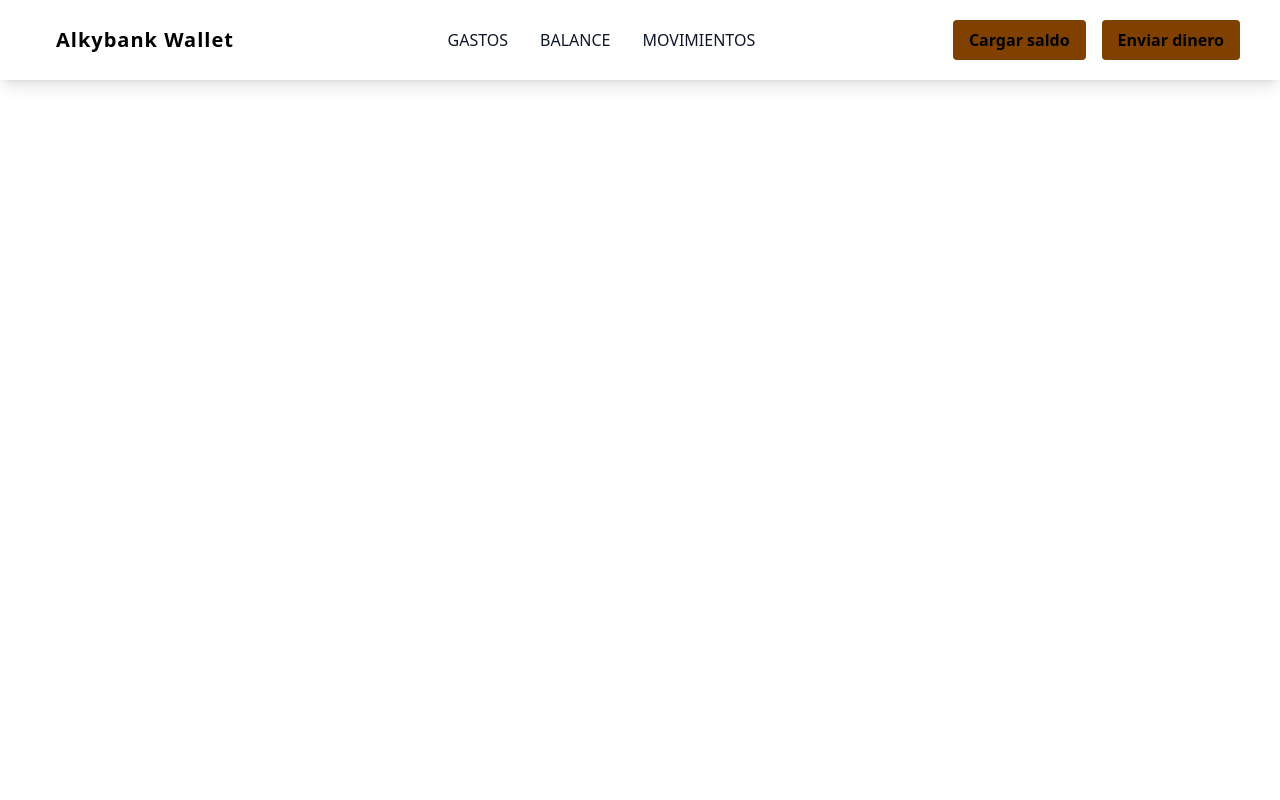
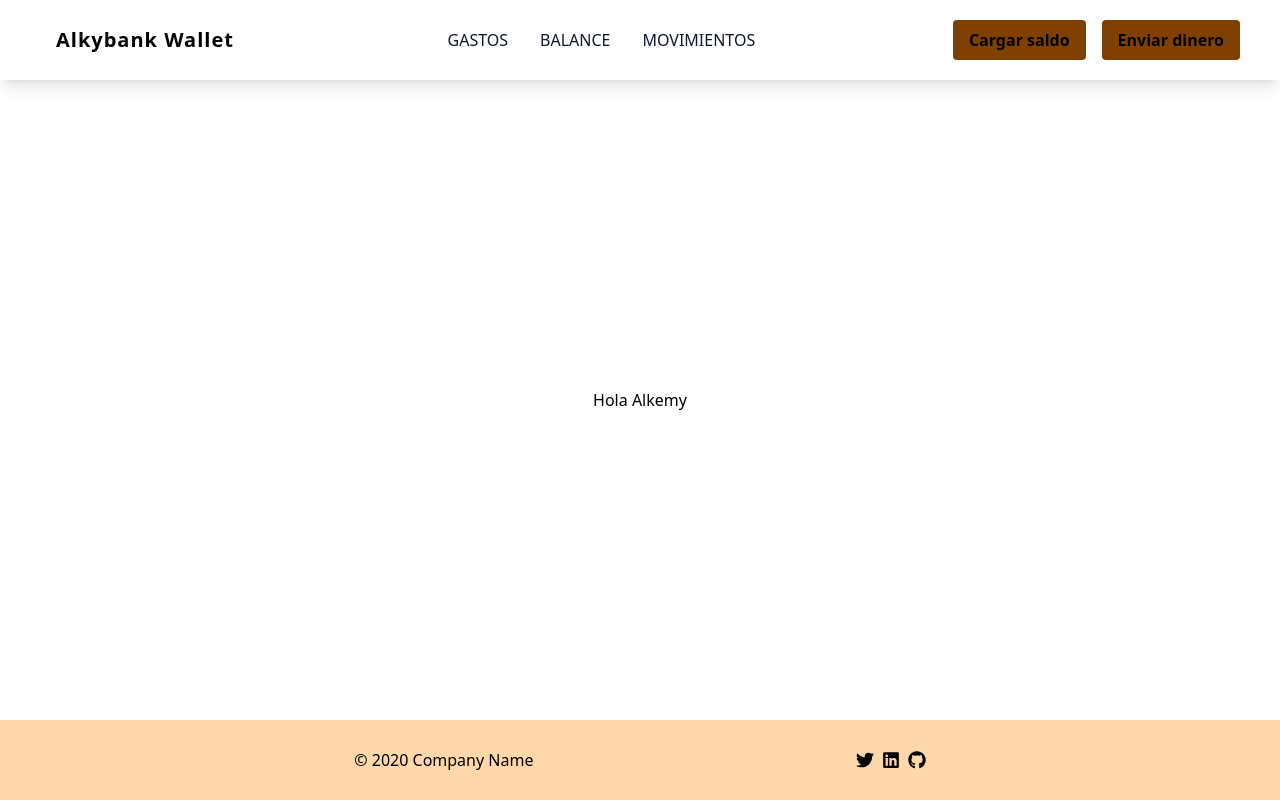
Before and after one commit to siprem10/grupo-03-undefined-FRONTEND, a React (Vite) app: page / in a window 1280 px wide. Built offline with nearby package versions, Linux system fonts and the light colour scheme.

Commit message:
feat: :sparkles: Layout component (#5)
* chore: :heavy_plus_sign: Added react-icons

* chore: :see_no_evil: Updated gitignore

* feat: :lipstick: Added some styles to #root container

* feat: :sparkles: Footer component

* feat: :sparkles: Layout component

```diff
--- a/package.json
+++ b/package.json
@@ -13,6 +13,7 @@
   "dependencies": {
     "react": "^18.2.0",
     "react-dom": "^18.2.0",
+    "react-icons": "^4.7.1",
     "react-router-dom": "^6.4.3"
   },
   "devDependencies": {
--- /dev/null
+++ b/src/Components/Footer/Footer.jsx
@@ -0,0 +1,32 @@
+import { FaLinkedin, FaGithub, FaTwitter } from 'react-icons/fa';
+
+const Footer = () => {
+  return (
+    <footer className="flex flex-col md:flex-row items-center w-full h-20 px-10 shadow-lg bg-orange-200 justify-evenly">
+      <p>© 2020 Company Name</p>
+      <div className="flex">
+        <ul className="social flex gap-2 text-lg">
+          <li>
+            <a href="#"></a>
+          </li>
+          <li>
+            <a href="#">
+              <FaTwitter />
+            </a>
+          </li>
+          <li>
+            <a href="#">
+              <FaLinkedin />
+            </a>
+          </li>
+          <li>
+            <a href="#">
+              <FaGithub />
+            </a>
+          </li>
+        </ul>
+      </div>
+    </footer>
+  );
+};
+export default Footer;
--- a/src/Components/Home/Home.jsx
+++ b/src/Components/Home/Home.jsx
@@ -1,10 +1,10 @@
-import Header from "../Header/Header";
+import Layout from '../../Layout/Layout';
+import Header from '../Header/Header';
 
 export default function Home() {
-
-    return (
-        <>
-            <Header/>
-        </>
-    )
+  return (
+    <Layout>
+      <h1>Hola Alkemy</h1>
+    </Layout>
+  );
 }
--- /dev/null
+++ b/src/Layout/Layout.jsx
@@ -0,0 +1,13 @@
+import Footer from '../Components/Footer/Footer';
+import Header from '../Components/Header/Header';
+
+const Layout = ({ children }) => {
+  return (
+    <div className="flex flex-col w-full h-full">
+      <Header />
+      <main className="flex flex-row grow justify-center items-center">{children}</main>
+      <Footer />
+    </div>
+  );
+};
+export default Layout;
--- a/src/index.css
+++ b/src/index.css
@@ -3,7 +3,15 @@
 @tailwind utilities;
 
 * {
-    margin: 0;
-    padding: 0;
-    box-sizing: border-box;
+  margin: 0;
+  padding: 0;
+  box-sizing: border-box;
 }
+
+#root {
+  display: flex;
+  flex-direction: column;
+  align-items: center;
+  justify-content: center;
+  height: 100vh;
+}
```
Also changed, not shown: 1 other file (tests, documents, lock files or other folders).
